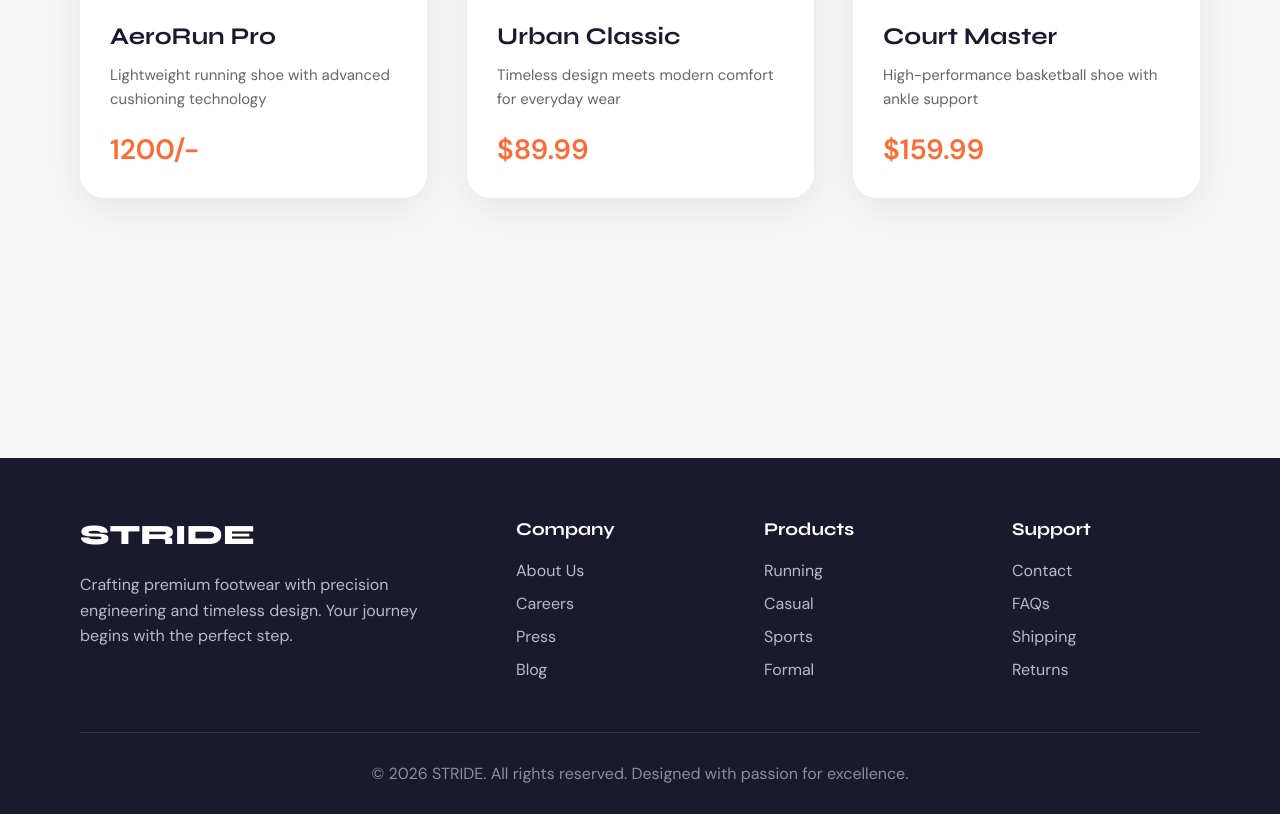
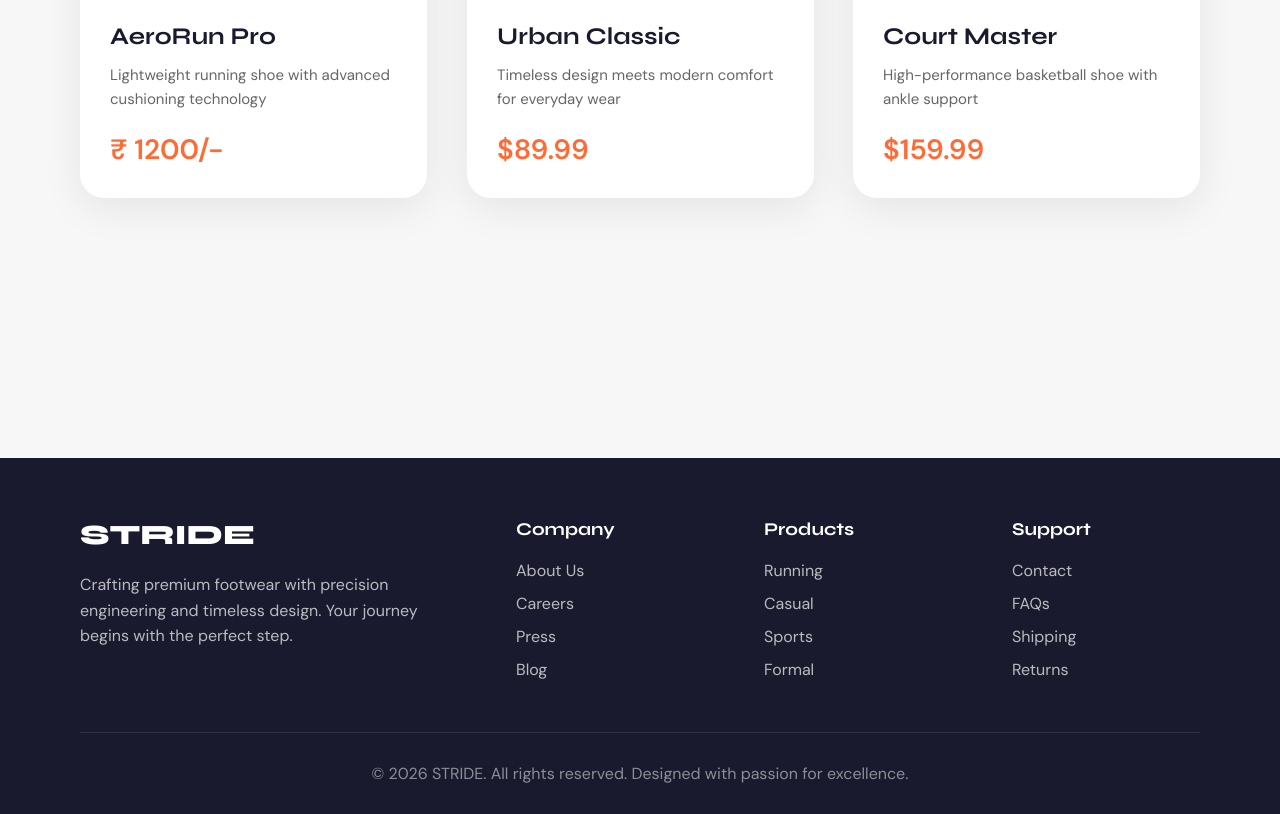
Before and after one commit to MAZ953/Shoes-Demo, a plain HTML site: page index.html in a window 1280 px wide. Shown: the part 1440-2254 px from the top of the page. Drawn offline with Linux system fonts and the light colour scheme.

Commit message:
Update index.html

```diff
--- a/index.html
+++ b/index.html
@@ -784,7 +784,8 @@
                     </div>
                     <h3 class="product-name">AeroRun Pro</h3>
                     <p class="product-desc">Lightweight running shoe with advanced cushioning technology</p>
-                    <div class="product-price">1200/-</div>
+                    <div class="product-price"> <span>₹</span>
+1200/-</div>
                 </div>
 
                 <div class="product-card">
```
